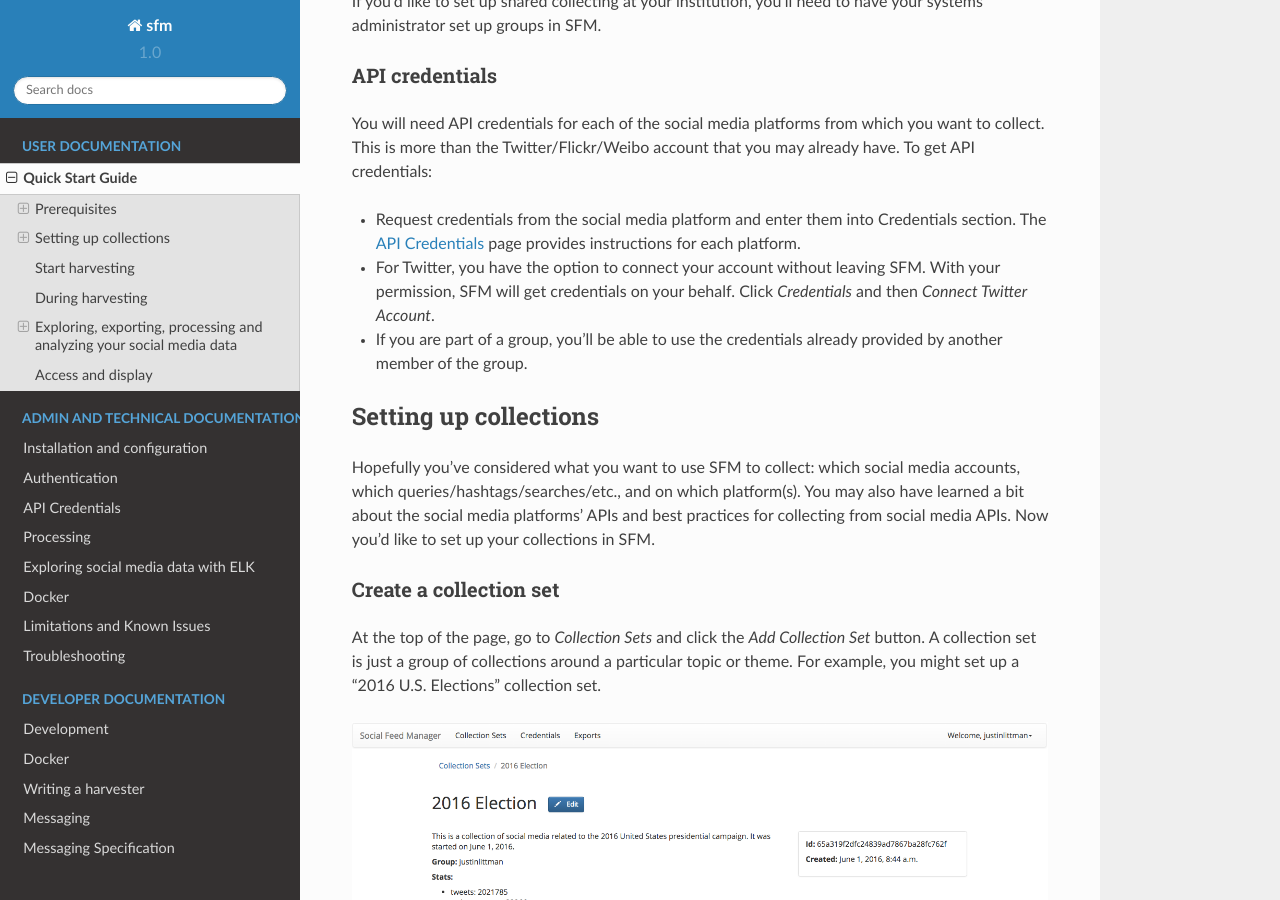
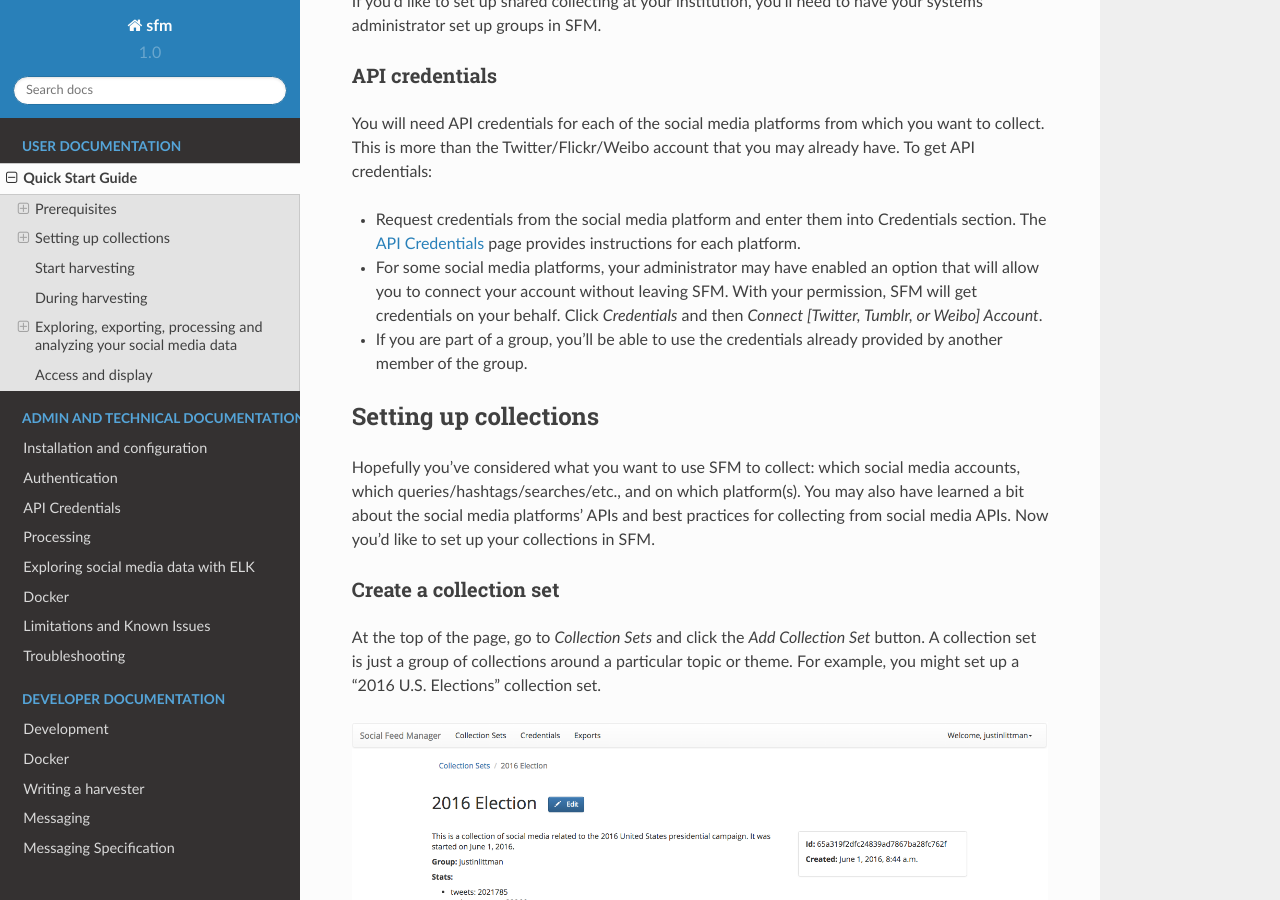
Before and after one commit to gwu-libraries/sfm-ui, a Sphinx documentation site: the page built from docs/quickstart.rst, in a window 1280 px wide and 900 px high, scrolled down 566 px. Built offline with Sphinx 7.4.7 and the Read the Docs theme 2.0.0, drawn with Linux system fonts in a browser that asks for light colours.

Commit message:
refs #416. Adds Tumblr to docs.

```diff
--- a/docs/credentials.rst
+++ b/docs/credentials.rst
@@ -59,3 +59,8 @@
 Flickr credentials can be obtained from `https://www.flickr.com/services/api/keys/ <https://www.flickr.com/services/api/keys/>`_.
 
 Flickr does not require user credentials.
+
+Tumblr
+^^^^^^
+
+Tumblr credentials can be obtained from `https://www.tumblr.com/oauth/apps <https://www.tumblr.com/oauth/apps>`_.
--- a/docs/index.rst
+++ b/docs/index.rst
@@ -6,7 +6,11 @@
 Social Feed Manager (SFM)
 =========================
 
-Social Feed Manager is open source software for libraries, archives, cultural heritage institutions and research organizations. It empowers those communities' researchers, faculty, students, and archivists to define and create collections of data from social media platforms. Social Feed Manager will harvest from Twitter, Tumblr, Flickr, and Sina Weibo and is extensible for other platforms. In addition to collecting data from those platforms' APIs, it will collect linked web pages and media.
+Social Feed Manager is open source software for libraries, archives, cultural heritage institutions and research
+organizations. It empowers those communities' researchers, faculty, students, and archivists to define and create
+collections of data from social media platforms. Social Feed Manager will harvest from Twitter, Tumblr, Flickr,
+and Sina Weibo and is extensible for other platforms. In addition to collecting data from those platforms' APIs,
+it will collect linked web pages and media.
 
 This site provides documentation for installation and usage of SFM. See the `Social Feed Manager project site <http://gwu-libraries.github.io/sfm-ui/>`_ for full information about the project's objectives, roadmap, and updates.
 
--- a/docs/quickstart.rst
+++ b/docs/quickstart.rst
@@ -28,8 +28,11 @@
 collect. This is more than the Twitter/Flickr/Weibo account that you may already
 have.  To get API credentials:
 
-* Request credentials from the social media platform and enter them into Credentials section. The :doc:`credentials` page provides instructions for each platform.
-* For Twitter, you have the option to connect your account without leaving SFM. With your permission, SFM will get credentials on your behalf. Click *Credentials* and then *Connect Twitter Account*.
+* Request credentials from the social media platform and enter them into Credentials section. The :doc:`credentials`
+  page provides instructions for each platform.
+* For some social media platforms, your administrator may have enabled an option that will allow you to
+  connect your account without leaving SFM. With your permission, SFM will get credentials on your behalf.
+  Click *Credentials* and then *Connect [Twitter, Tumblr, or Weibo] Account*.
 * If you are part of a group, you'll be able to use the credentials already provided by another member of the group.
 
 ----------------------
```
Also changed, not shown: README.md (+9 -4 lines).
